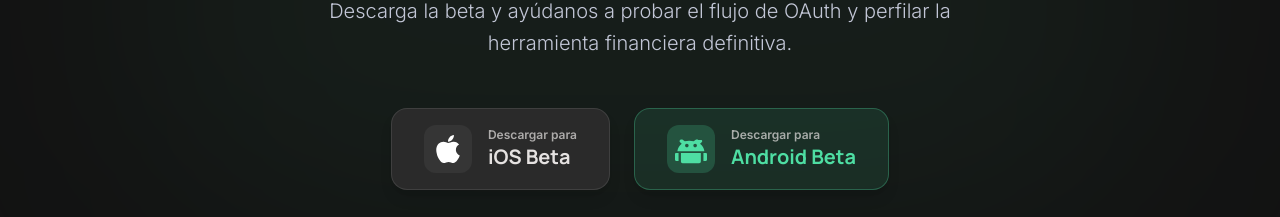
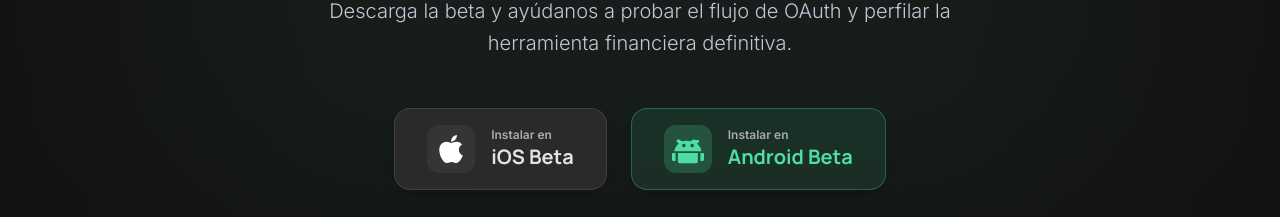
Before and after one commit to Davo-Exp4/pecumind-webpage, a React (Vite) app: page / in a window 1280 px wide. Shown: the part 1080-1297 px from the top of the page. Built offline with nearby package versions, Linux system fonts and the light colour scheme.

Commit message:
feat: use external Google Drive links for Beta downloads

```diff
--- a/src/components/DownloadBeta.jsx
+++ b/src/components/DownloadBeta.jsx
@@ -20,8 +20,9 @@
         <div className="flex flex-col sm:flex-row gap-6 justify-center items-center">
           {/* iOS Button */}
           <a
-            href="/downloads/pecumind-beta-ios.ipa"
-            download
+            href="https://drive.google.com/file/d/1DPmqFbc750_MDbAguDx9x3ZEfkUiw1EK/view?usp=sharing"
+            target="_blank"
+            rel="noopener noreferrer"
             className="group flex items-center gap-4 bg-surface-container-high border border-white/10 text-on-surface px-8 py-4 rounded-2xl hover:bg-surface-container-highest hover:border-white/20 transition-all duration-300 shadow-lg hover:shadow-primary/10 w-full sm:w-auto"
           >
             <div className="p-2 bg-white/5 rounded-xl group-hover:bg-white/10 transition-colors">
@@ -30,15 +31,16 @@
               </svg>
             </div>
             <div className="text-left">
-              <div className="text-xs font-semibold opacity-70">Descargar para</div>
+              <div className="text-xs font-semibold opacity-70">Instalar en</div>
               <div className="text-xl font-bold font-headline">iOS Beta</div>
             </div>
           </a>
 
           {/* Android Button */}
           <a
-            href="/downloads/pecumind-beta-android.apk"
-            download
+            href="https://drive.google.com/file/d/1ognMryfILU6VR3UTm9SMy0WKupnIlfTS/view?usp=sharing"
+            target="_blank"
+            rel="noopener noreferrer"
             className="group flex items-center gap-4 bg-secondary/10 border border-secondary/30 text-on-surface px-8 py-4 rounded-2xl hover:bg-secondary/20 hover:border-secondary/50 transition-all duration-300 shadow-lg hover:shadow-secondary/20 w-full sm:w-auto"
           >
             <div className="p-2 bg-secondary/20 rounded-xl group-hover:bg-secondary/30 transition-colors">
@@ -47,7 +49,7 @@
               </svg>
             </div>
             <div className="text-left">
-              <div className="text-xs font-semibold opacity-70">Descargar para</div>
+              <div className="text-xs font-semibold opacity-70">Instalar en</div>
               <div className="text-xl font-bold font-headline text-secondary">Android Beta</div>
             </div>
           </a>
```
